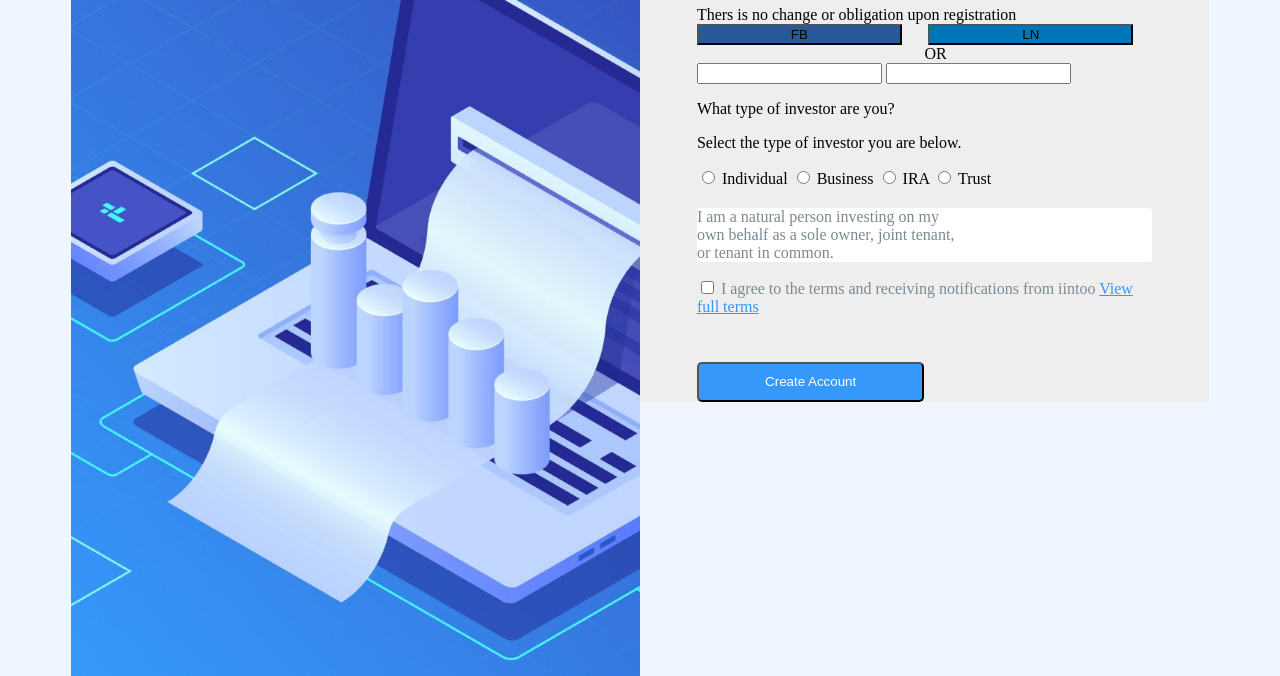
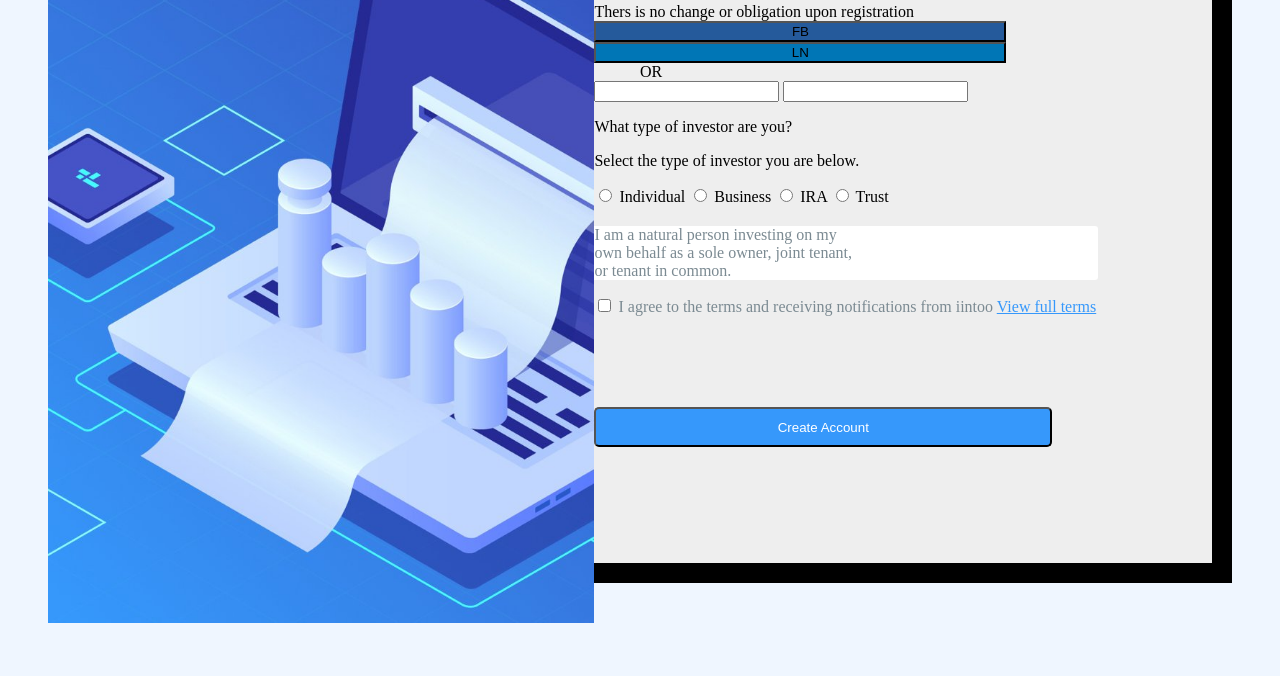
Before and after one commit to inqwares/test-0, a plain HTML site: page index.html in a window 1280 px wide. Shown: the part 137-813 px from the top of the page. Drawn offline with Linux system fonts and the light colour scheme.

Commit message:
Update styles.css

```diff
--- a/styles.css
+++ b/styles.css
@@ -2,16 +2,19 @@ body{
 	background-color: #EFF6fF;
 }
 .telo{
-	margin: 5%;
+	margin: 5vh;
 }
 img{
 	float: left;
-	width: 50%;
+	height: 90vh;
 }
 .menu{
 	background-color:#eee;
-	width: 50%;
-	float: right;
+	border: 20px solid black;
+/*	width: 10vw;*/
+	height: 80vh;
+	margin
+
 }
 .info{
 	padding: 0 10% 0 10%;
```
